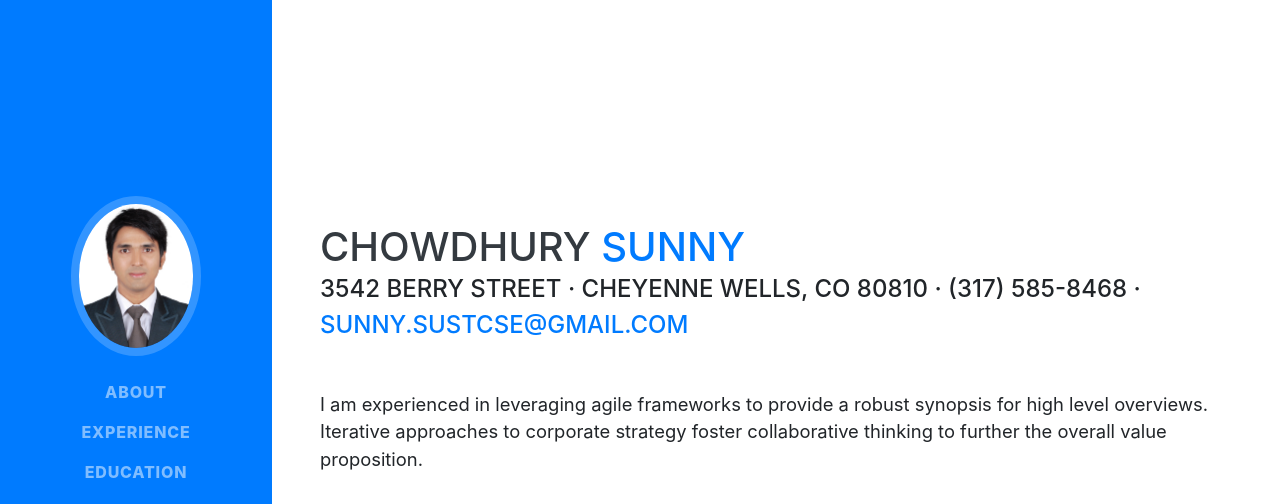
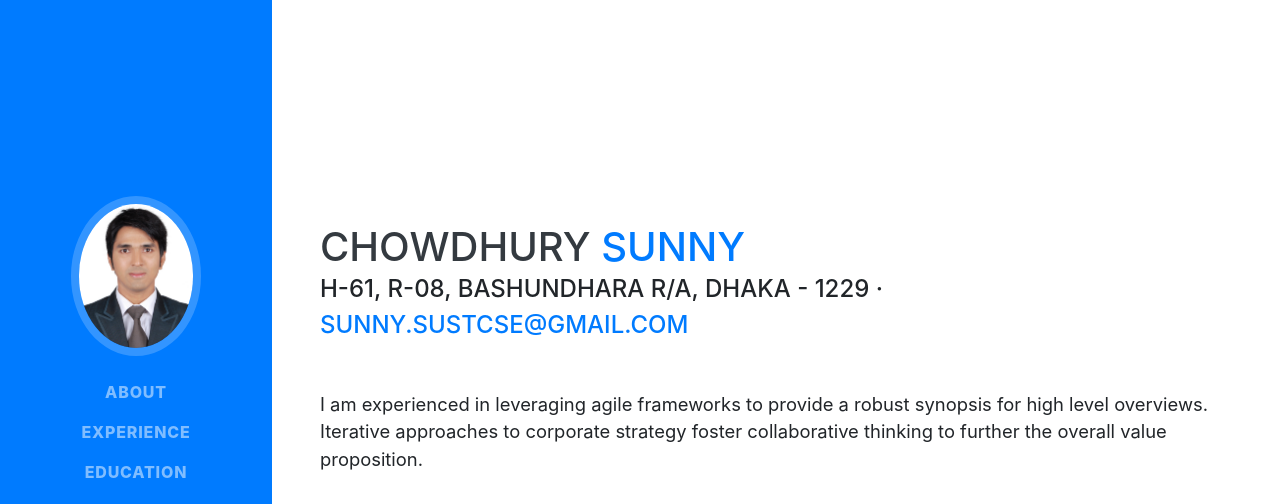
Before and after one commit to mastersunny/mastersunny.github.io, a website with bundled scripts: page index.html in a window 1280 px wide. Shown: the top 504 px of the page. Built offline with nearby package versions, Linux system fonts and the light colour scheme; a web font is replaced by a local one.

Commit message:
address changed

```diff
--- a/index.html
+++ b/index.html
@@ -66,7 +66,7 @@
         <h1 class="mb-0">Chowdhury
           <span class="text-primary">Sunny</span>
         </h1>
-        <div class="subheading mb-5">3542 Berry Street · Cheyenne Wells, CO 80810 · (317) 585-8468 ·
+        <div class="subheading mb-5">H-61, R-08, Bashundhara R/A, Dhaka - 1229 ·
           <a href="mailto:name@email.com">sunny.sustcse@gmail.com</a>
         </div>
         <p class="lead mb-5">I am experienced in leveraging agile frameworks to provide a robust synopsis for high level overviews. Iterative approaches to corporate strategy foster collaborative thinking to further the overall value proposition.</p>
```
Also changed, not shown: 1 other file.
